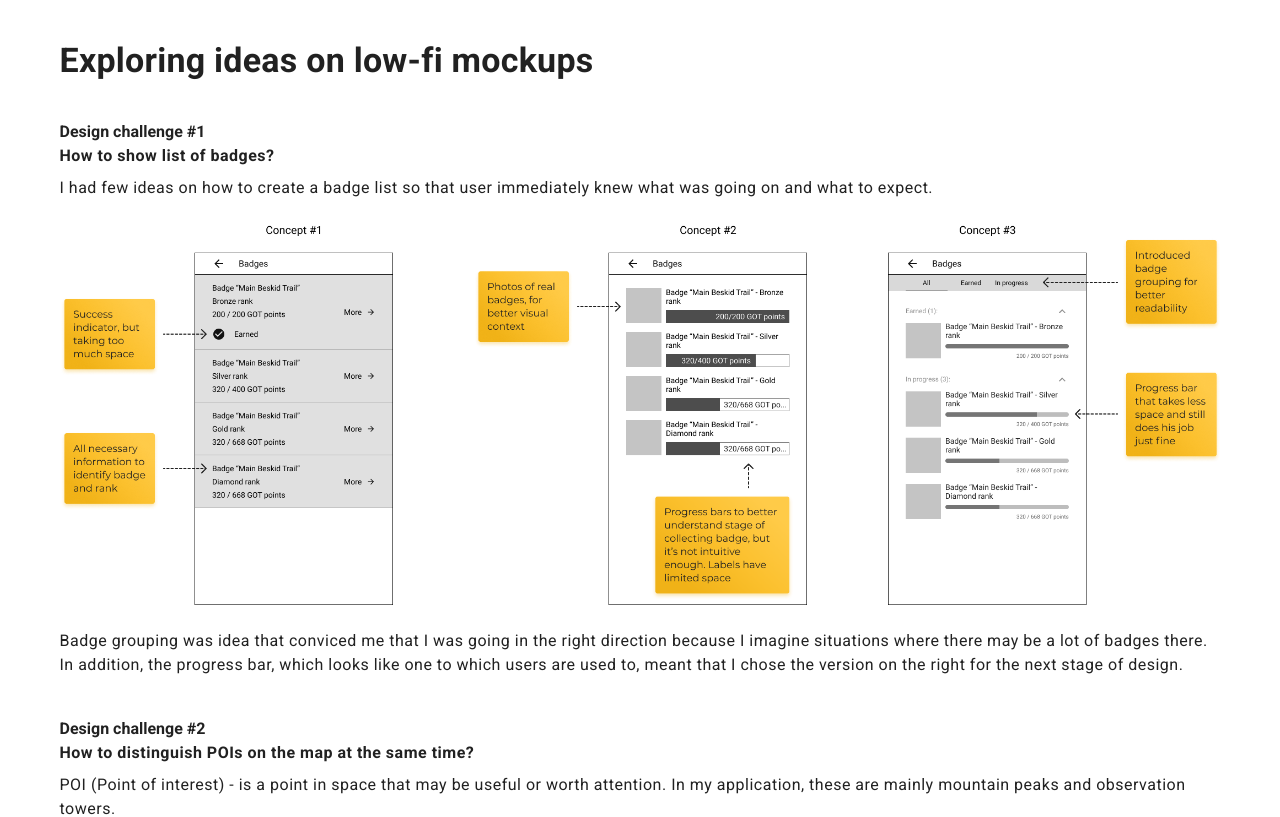
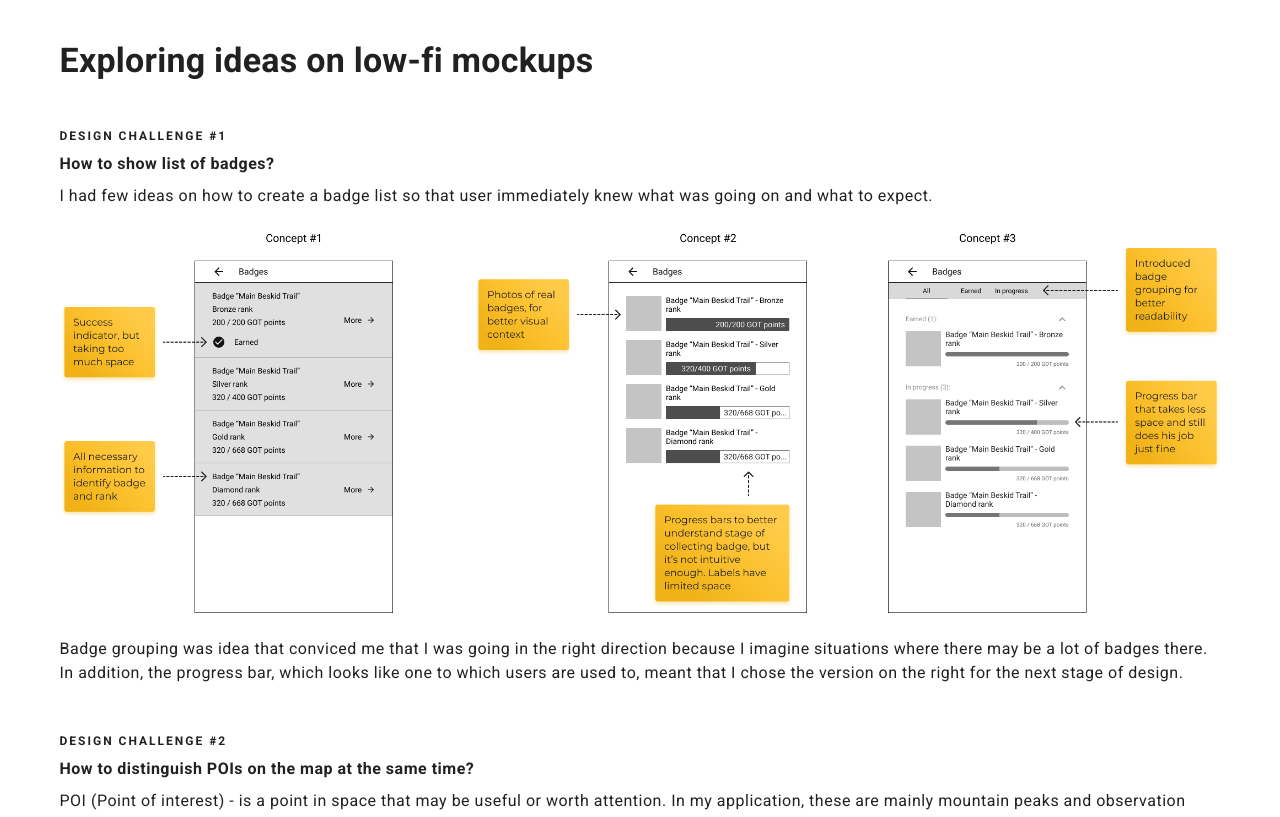
Before and after one commit to dmnmlk/portfolio, a Nuxt app: page /hiking-app-case-study in a window 1280 px wide. Shown: the part 6460-7277 px from the top of the page. Built offline with nearby package versions, Linux system fonts and the light colour scheme.

Commit message:
Initial dist subtree commit

```diff
--- a/assets/variables.scss
+++ b/assets/variables.scss
@@ -75,7 +75,7 @@ $headings: (
     'font-family': $body-font-family,
     'text-transform': false
   ),
-  'above-h4': (
+  'overline': (
     'size': .750rem,
     'weight': 700,
     'line-height': 1.5rem,
--- a/pages/hiking-app-case-study.vue
+++ b/pages/hiking-app-case-study.vue
@@ -357,7 +357,7 @@
       <div class="text-h4 mt-12 mb-6 font-weight-bold mx-auto mw720">
         Exploring ideas on low-fi mockups
       </div>
-      <div class="text-above-h4 green-color font-weight-bold mx-auto mw720 mt-10">
+      <div class="text-overline green-color font-weight-bold mx-auto mw720 mt-10">
         Design challenge #1
       </div>
       <div class="text-body-1 font-weight-bold mx-auto mw720 mb-2">
@@ -392,7 +392,7 @@
       <div class="text-body-1 mx-auto mw720 mt-6">
         Badge grouping was idea that conviced me that I was going in the right direction because I imagine situations where there may be a lot of badges there. In addition, the progress bar, which looks like one to which users are used to, meant that I chose the version on the right for the next stage of design.
       </div>
-      <div class="text-above-h4 green-color font-weight-bold mx-auto mw720 mt-10">
+      <div class="text-overline green-color font-weight-bold mx-auto mw720 mt-10">
         Design challenge #2
       </div>
       <div class="text-body-1 font-weight-bold mx-auto mw720 mb-2">
--- a/pages/index.vue
+++ b/pages/index.vue
@@ -47,7 +47,7 @@
           :max-width="$vuetify.breakpoint.smAndDown ? '100%' : '508px'"
         />
         <div class="cs-text mt-10 mt-md-0">
-          <div class="text-caption grey-color mb-4">
+          <div class="text-overline grey-color mb-4">
             Case Study / Concept project
           </div>
           <div class="text-h3 mb-4 font-weight-bold">
```
Also changed, not shown: 1 other file (tests, documents, lock files or other folders).
